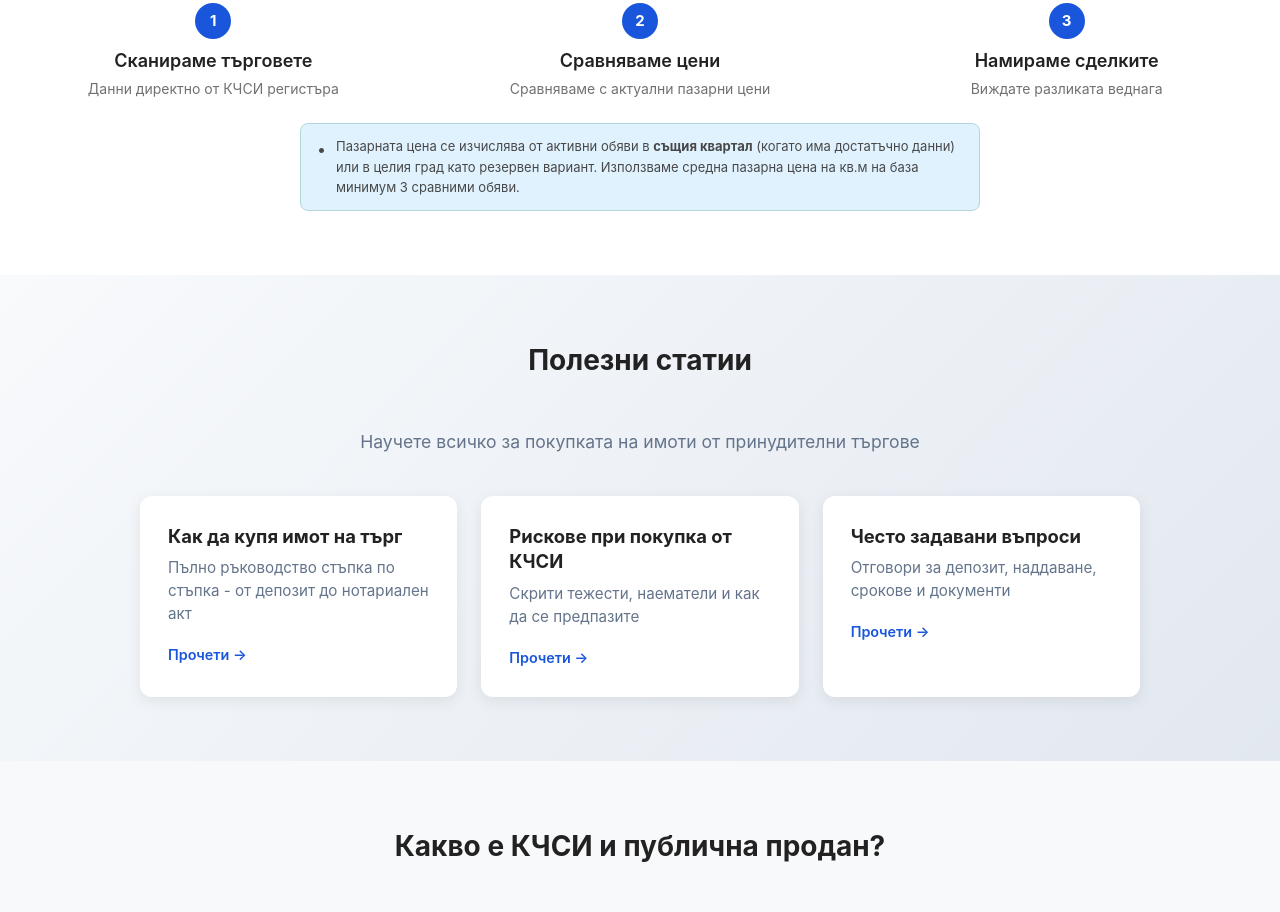
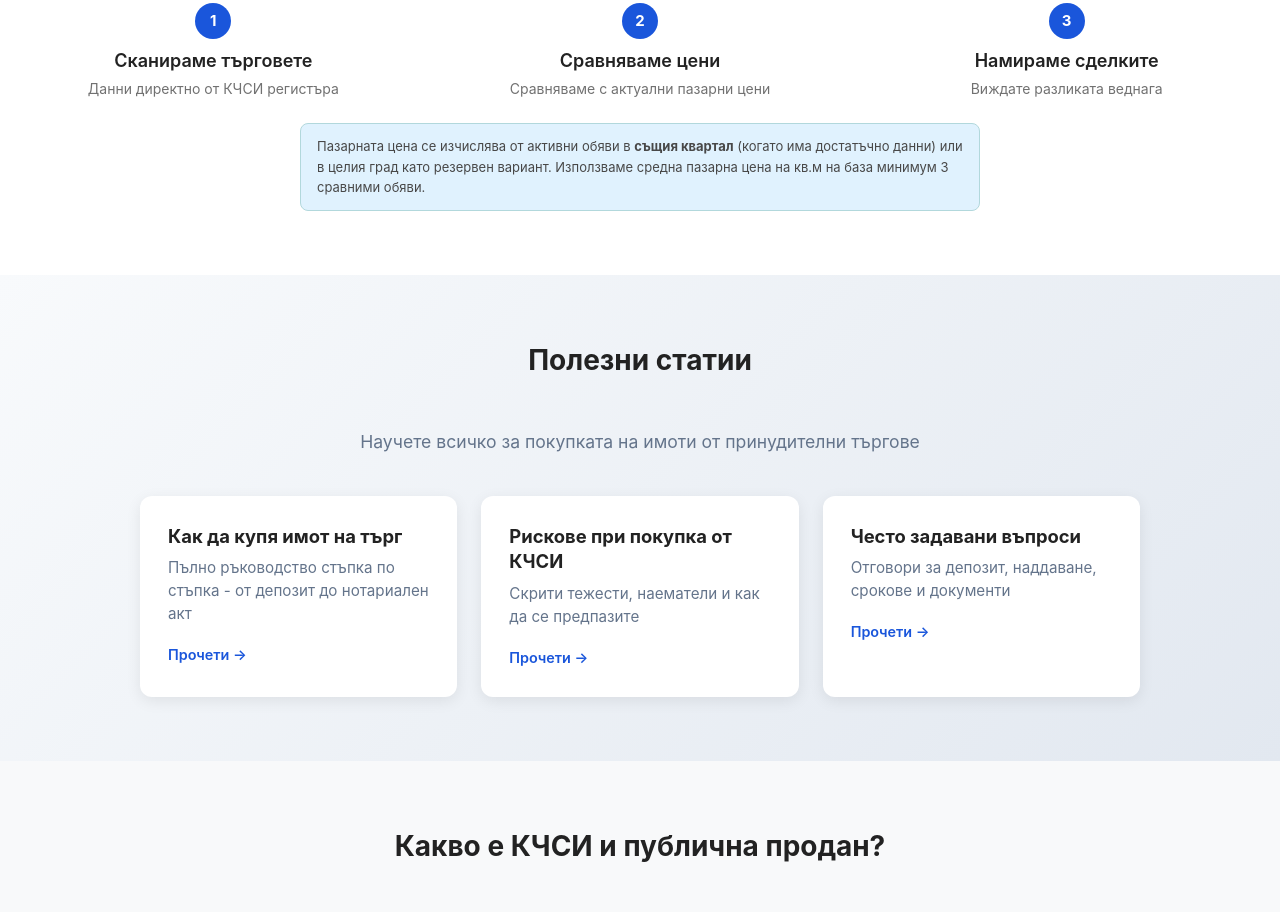
Before and after one commit to MartinPetrov8/real-estate-price-matching, a browser extension: page index.html in a window 1280 px wide. Shown: the part 2585-3497 px from the top of the page. Drawn offline with Linux system fonts and the light colour scheme.

Commit message:
fix: remove bullet point from methodology note

```diff
--- a/index.html
+++ b/index.html
@@ -334,7 +334,6 @@
                 </div>
             </div>
             <div class="methodology-note">
-                <span class="methodology-icon">•</span>
                 <span>Пазарната цена се изчислява от активни обяви в <strong>същия квартал</strong> (когато има достатъчно данни) или в целия град като резервен вариант. Използваме средна пазарна цена на кв.м на база минимум 3 сравними обяви.</span>
             </div>
         </div>
```
